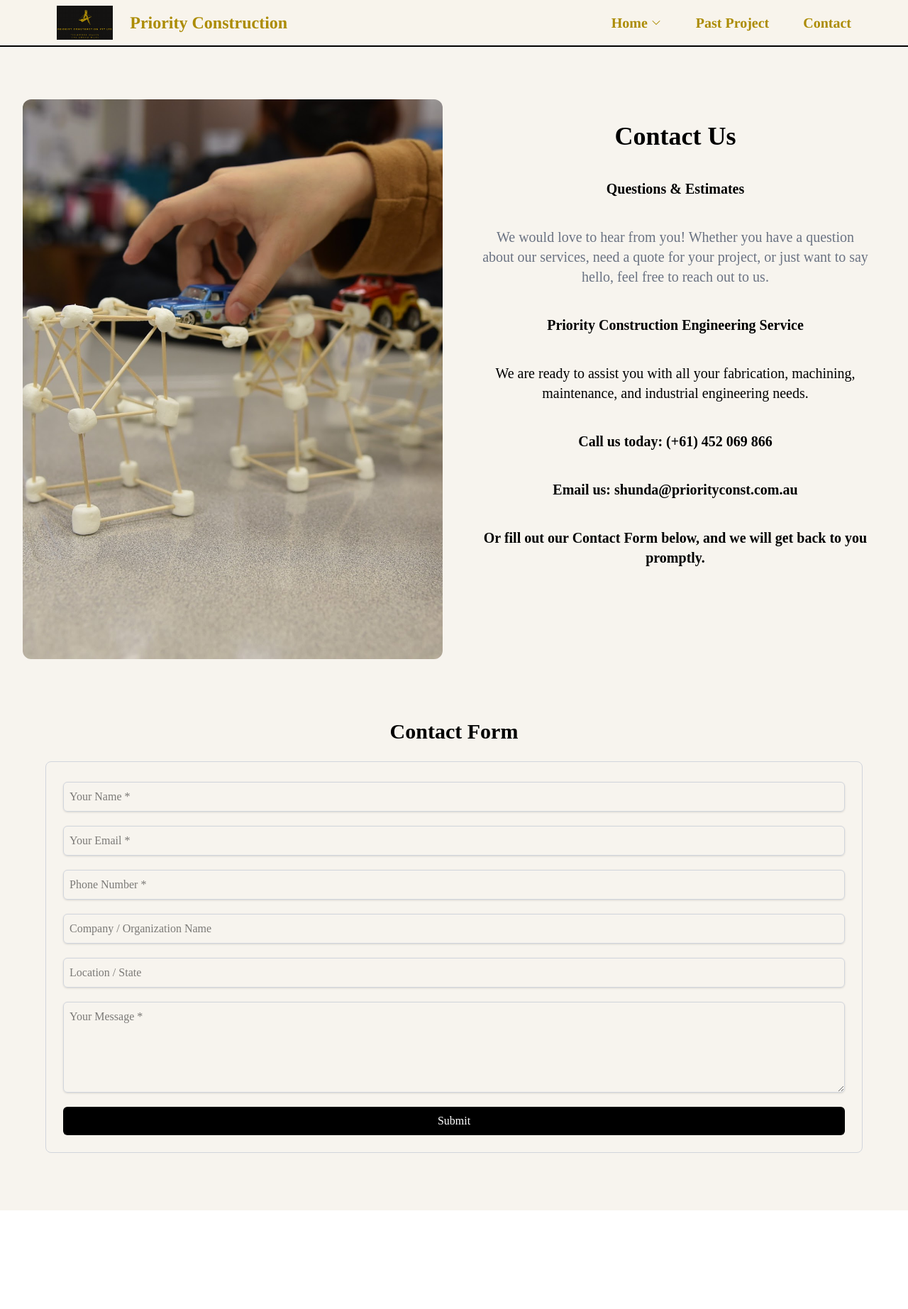
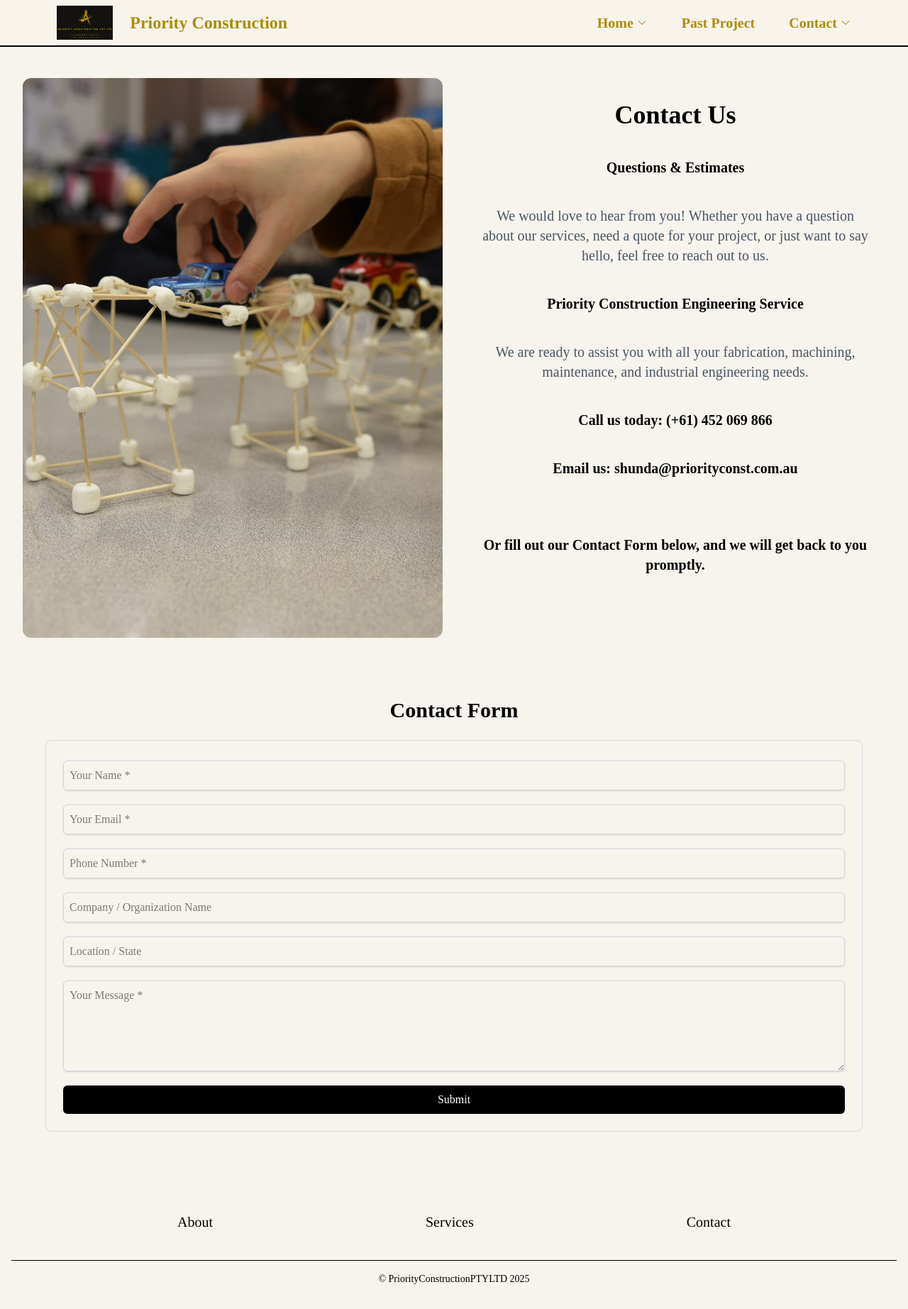
Before and after one commit to Jacky72/PriorityConstWeb, a Next.js app in the folder priority-const/: page /contact in a window 1280 px wide. Shown: the whole page at 71% size. Before the commit the page ends 1706 px from the top, so only its background shows below. Built offline with nearby package versions, Linux system fonts and the light colour scheme.

Commit message:
Completed on the Webpage

```diff
--- /dev/null
+++ b/priority-const/src/app/components/footer/footer.js
@@ -0,0 +1,18 @@
+import NavLink from "../navbar/NavLink";
+
+const Footer = () => (
+  <footer className="bg-gradient-to-r bg-[#f7f4ee] text-black py-8 px-4">
+    <div className="max-w-7xl mx-auto flex flex-col items-center">
+      <nav className="flex md:space-x-75 space-x-8 mb-6">
+        <NavLink href="/about" title="About" />
+        <NavLink href="/services" title="Services" />
+        <NavLink href="/contact" title="Contact" />
+      </nav>
+      <div className="border-t border-black w-full mt-4 pt-4 text-center text-sm">
+        &copy; PriorityConstructionPTYLTD {new Date().getFullYear()}
+      </div>
+    </div>
+  </footer>
+);
+
+export default Footer;
--- a/priority-const/src/app/components/navbar/NavBar.js
+++ b/priority-const/src/app/components/navbar/NavBar.js
@@ -22,6 +22,10 @@ const navLinks = [
     {
         title: "Contact",
         path: "/contact",
+        children: [
+            { title: "Contact Info", path: "/contact#contact-info" },
+            { title: "Contact Form", path: "/contact#contact-form" },
+        ],
     },
 ]
 
--- a/priority-const/src/app/contact/page.js
+++ b/priority-const/src/app/contact/page.js
@@ -1,6 +1,7 @@
 "use client";
 import React, { useState } from 'react';
 import Image from 'next/image';
+import Footer from '../components/footer/footer';
 
 const ContactPage = () => {
 
@@ -62,7 +63,7 @@ const ContactPage = () => {
     return (
         <section id="contact" className="bg-white">
             <div className="w-full min-h-screen bg-[#f7f4ee]">
-                <div className="relative min-h-[320px] md:min-h-[100px]"></div>
+                <div className="relative min-h-[70px] "  id="contact-info"></div>
                 <div className="mx-auto max-w-7xl px-4 sm:px-6 lg:px-8 py-10 grid gap-6">
                     <div className="grid grid-cols-12 gap-6 md:gap-8">
                         <div className="col-span-12 md:col-span-6">
@@ -80,16 +81,16 @@ const ContactPage = () => {
                         <div className="col-span-12 md:col-span-6 text-center text-black px-6">
                             <p className="text-4xl font-extrabold mt-8">Contact Us</p>
                             <p className="text-xl mt-10 font-bold">Questions & Estimates</p>
-                            <p className="text-xl mt-10 text-gray-500">We would love to hear from you! Whether you have a question about our services, need a quote for your project, or just want to say hello, feel free to reach out to us.</p>
+                            <p className="text-xl mt-10 text-gray-600">We would love to hear from you! Whether you have a question about our services, need a quote for your project, or just want to say hello, feel free to reach out to us.</p>
                             <p className="text-xl mt-10 font-bold">Priority Construction Engineering Service</p>
-                            <p className="text-xl mt-10">We are ready to assist you with all your fabrication, machining, maintenance, and industrial engineering needs.</p>
+                            <p className="text-xl mt-10 text-gray-600">We are ready to assist you with all your fabrication, machining, maintenance, and industrial engineering needs.</p>
                             <p className="text-xl mt-10 font-bold">Call us today:   (+61) 452 069 866</p>
                             <p className="text-xl mt-10 font-bold">Email us:   shunda@priorityconst.com.au</p>
-                            <p className="text-xl mt-10 font-bold">Or fill out our Contact Form below, and we will get back to you promptly.</p>
+                            <p className="text-xl mt-20 font-bold">Or fill out our Contact Form below, and we will get back to you promptly.</p>
 
                         </div>
                     </div>
-                    <div className="text-center text-black md:mt-15 px-8">
+                    <div className="text-center text-black md:mt-15 md:px-8 px-1" id="contact-form">
                         <h1 className="text-3xl font-extrabold">Contact Form</h1>
                         <form onSubmit={handleSubmit} noValidate className="border border-gray-300 rounded-lg p-6 mt-6 text-left">
                             <input type="text" id="name" name="name" required className="mt-1 block w-full border border-gray-300 rounded-md shadow-sm p-2" placeholder="Your Name *" />
@@ -106,6 +107,7 @@ const ContactPage = () => {
                     </div>
                     <div className="w-full h-px my-2"/>
                 </div>
+                <Footer />
             </div>
         </section>
     )
--- a/priority-const/src/app/home/page.js
+++ b/priority-const/src/app/home/page.js
@@ -1,8 +1,9 @@
 "use client";
 import React from 'react';
-import Carousel from "@/app/components/carousel/Carousel";
+import Carousel from "@/app/components/carousel/carousels";
 import Achievement from '../components/achievement/achievement';
 import Link from 'next/link';
+import Footer from '../components/footer/footer';
 
 const HomePage = () => {
 
@@ -13,9 +14,9 @@ const HomePage = () => {
                     <h1 className="heading-font text-3xl md:text-7xl font-extrabold italic underline underline-offset-5 decoration-[#887454]">Home</h1>
                 </div>
             </div>
-            <div className="mx-auto max-w-7xl">
+            <div className="mx-auto max-w-7xl" id="about">
                 <Achievement />
-                <div className="w-full h-[115px] bg-white grid text-center place-items-center rounded-3xl border-2 border-gray-300" id="about">
+                <div className="w-full h-[115px] bg-white grid text-center place-items-center rounded-3xl border-2 border-gray-300">
                     <h1 className="text-black text-4xl font-bold">ABOUT US</h1>
                 </div>
                 <div className="w-full h-[620px] md:h-[400px] sm:h-[310px] max-[350px]:h-[980px] bg-[#f7f4ee] grid grid-cols-1 sm:grid-cols-12">
@@ -37,13 +38,13 @@ const HomePage = () => {
                                 Our Mission
                             </span>
                         </h1>
-                        <p className=" text-[#454544] text-lg mb-5 lg:leading-8.5 px-15">
+                        <p className=" text-[#454544] text-lg mb-5 lg:leading-8.5 px-15" id="history">
                             At Priority Construction, our mission is to deliver positive outcomes for clients in the mining, industrial, telecommunications, and energy markets.
                             We achieve this by offering a comprehensive range of capabilities and a fully integrated delivery model.
                         </p>
                     </div>
                 </div>
-                <div className="w-full h-[115px] bg-white grid text-center place-items-center rounded-3xl  border-2 border-gray-300" id="history">
+                <div className="w-full h-[115px] bg-white grid text-center place-items-center rounded-3xl  border-2 border-gray-300">
                     <h1 className="text-black text-4xl font-bold">OUR HISTORY</h1>
                 </div>
                 <div className="w-full h-[700px] md:h-[450px] sm:h-[350px] max-[350px]:h-[1000px] bg-[#f7f4ee] grid grid-cols-1 sm:grid-cols-12">
@@ -84,6 +85,7 @@ const HomePage = () => {
                 </div>
                 <div className="w-full h-px my-7" />
             </div>
+            <Footer />
         </section>
     )
 }
--- a/priority-const/src/app/project/page.js
+++ b/priority-const/src/app/project/page.js
@@ -1,14 +1,15 @@
 "use client";
 import React from 'react';
 import Image from 'next/image';
+import Footer from '../components/footer/footer';
 
 const ProjectPage = () => {
 
     return (
         <section id="project" className="bg-white">
             <div className="w-full min-h-screen bg-[#f7f4ee]">
-                <div className="relative min-h-[320px] md:min-h-[130px]"></div>
-                <h1 className="text-center text-black text-3xl font-extrabold heading-font underline mb-8">Past Project</h1>
+                <div className="relative min-h-[80px] md:min-h-[130px]"></div>
+                <h1 className="text-center text-black text-3xl font-extrabold heading-font underline md:mb-8">Past Project</h1>
                 <div className="mx-auto max-w-7xl px-4 sm:px-6 lg:px-8 py-10 grid gap-6">
                     <div className="grid grid-cols-12 gap-6 md:gap-8">
                         <div className="col-span-12 md:col-span-5">
@@ -129,6 +130,7 @@ const ProjectPage = () => {
                     <div className="w-full h-px my-2"/>
                 </div>
             </div>
+            <Footer />
         </section>
     )
 }
```
Also changed, not shown: priority-const/src/app/components/carousel/carousels.js (renamed from priority-const/src/app/components/carousel/Carousel.js).
